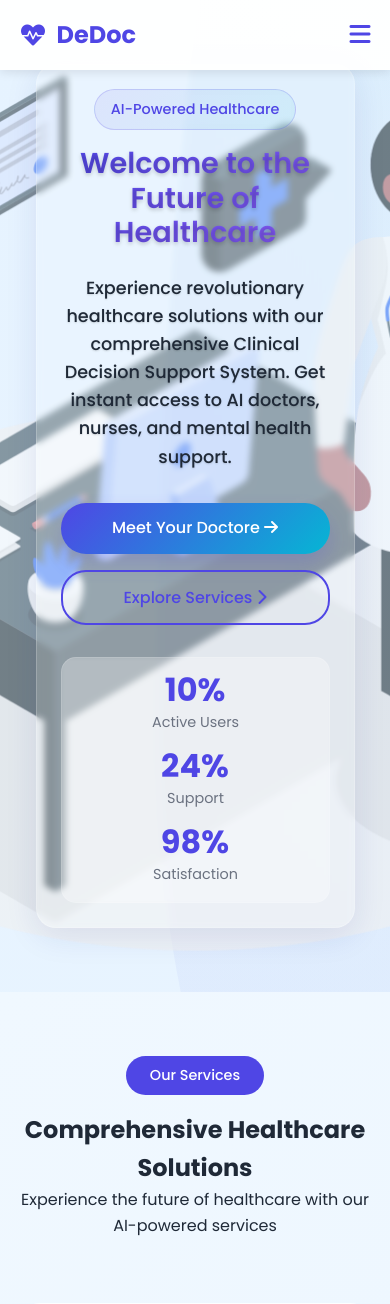
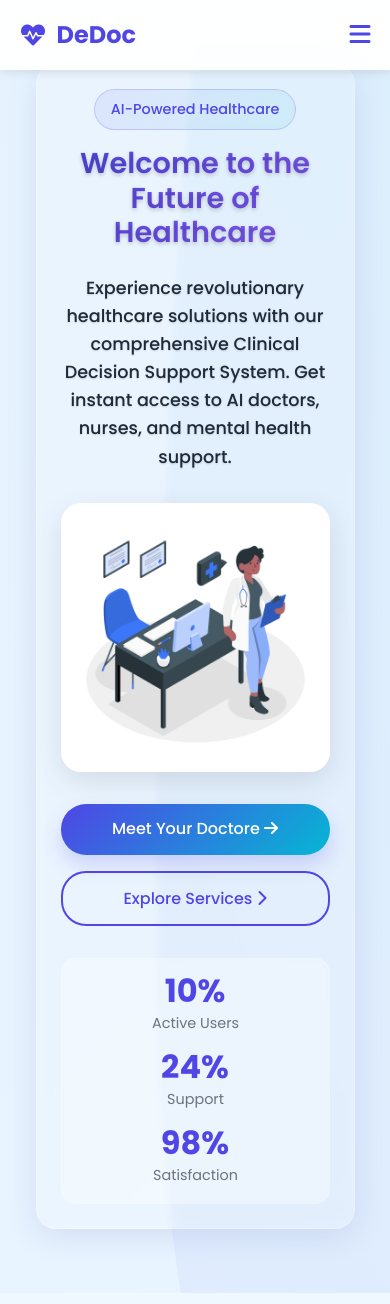
Before and after one commit to Matthew-ai1223/dedoc, a PHP site: page / in a window 390 px wide. Shown: the top 1304 px of the page. Run offline with PHP 8.4, Linux system fonts and the light colour scheme.

Commit message:
hero image

```diff
--- a/asset/style.css
+++ b/asset/style.css
@@ -289,6 +289,14 @@
     display: flex;
     justify-content: center;
     align-items: center;
+}
+
+.mobile-only {
+    display: none;
+}
+
+.desktop-only {
+    display: flex;
 }
 
 .floating-card {
@@ -714,18 +722,7 @@
     }
 
     .hero::before {
-        content: '';
-        position: absolute;
-        top: 0;
-        left: 0;
-        right: 0;
-        bottom: 0;
-        background-image: url('./img/hero.png');
-        background-size: cover;
-        background-position: center;
-        background-repeat: no-repeat;
-        opacity: 0.6;
-        z-index: 0;
+        display: none;
     }
 
     .hero-content {
@@ -753,8 +750,24 @@
         font-weight: 500;
     }
 
-    .hero-image {
+    .desktop-only {
         display: none;
+    }
+
+    .mobile-only {
+        display: flex;
+        margin: 2rem 0;
+        width: 100%;
+        max-width: 400px;
+        margin-left: auto;
+        margin-right: auto;
+    }
+
+    .mobile-only img {
+        width: 100%;
+        height: auto;
+        border-radius: 20px;
+        box-shadow: 0 10px 30px rgba(0, 0, 0, 0.1);
     }
 
     .hero-badge {
--- a/index.html
+++ b/index.html
@@ -8,6 +8,7 @@
     <link href="https://fonts.googleapis.com/css2?family=Poppins:wght@300;400;500;600;700&display=swap" rel="stylesheet">
     <link rel="stylesheet" href="https://cdnjs.cloudflare.com/ajax/libs/font-awesome/6.0.0/css/all.min.css">
     <link href="https://unpkg.com/aos@2.3.1/dist/aos.css" rel="stylesheet">
+    <link rel="icon" href="asset/img/favicon.png" type="image/x-icon">
 </head>
 <body>
     <!-- Splash Screen -->
@@ -52,6 +53,17 @@
                 <div class="hero-badge" data-aos="fade-right" data-aos-delay="200">AI-Powered Healthcare</div>
                 <h1 data-aos="fade-up" data-aos-delay="300">Welcome to the Future of Healthcare</h1>
                 <p data-aos="fade-up" data-aos-delay="400">Experience revolutionary healthcare solutions with our comprehensive Clinical Decision Support System. Get instant access to AI doctors, nurses, and mental health support.</p>
+                <div class="hero-image mobile-only" data-aos="fade-up" data-aos-delay="450">
+                    <div class="floating-card card-1" data-aos="fade-down" data-aos-delay="300">
+                        <i class="fas fa-heartbeat"></i>
+                        <span>Real-time Monitoring</span>
+                    </div>
+                    <div class="floating-card card-2" data-aos="fade-up" data-aos-delay="400">
+                        <i class="fas fa-brain"></i>
+                        <span>AI Analysis</span>
+                    </div>
+                    <img src="asset/img/hero.png" alt="AI Healthcare illustration">
+                </div>
                 <div class="cta-buttons" data-aos="fade-up" data-aos-delay="500">
                     <a href="#login" class="primary-btn">
                         <span>Meet Your Doctore</span>
@@ -77,7 +89,7 @@
                     </div>
                 </div>
             </div>
-            <div class="hero-image" data-aos="fade-left" data-aos-duration="1200">
+            <div class="hero-image desktop-only" data-aos="fade-left" data-aos-duration="1200">
                 <div class="floating-card card-1" data-aos="fade-down" data-aos-delay="300">
                     <i class="fas fa-heartbeat"></i>
                     <span>Real-time Monitoring</span>
```
Also changed, not shown: 2 other files.
